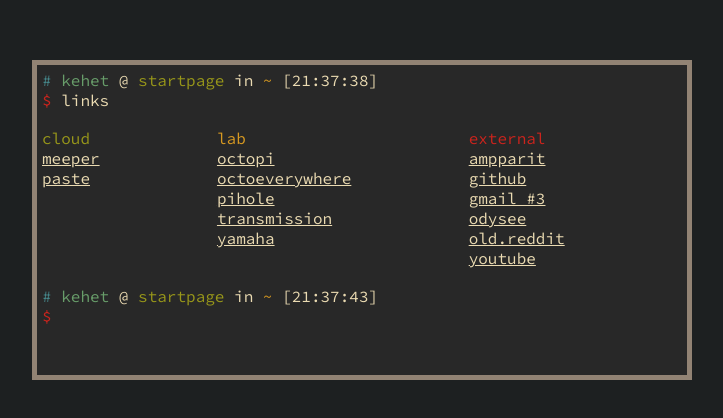
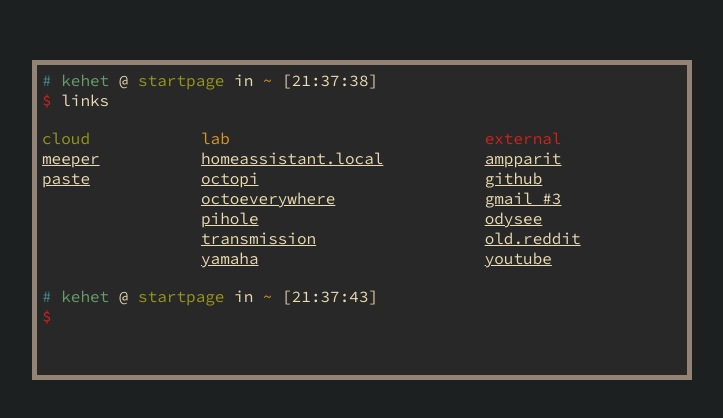
Before and after one commit to Kehet/start-kehet-com, a website built with Vite: page index.html in a window 1280 px wide. Shown: the part 180-598 px from the top of the page, without its empty margins (278-1001 px from the left). Built offline with nearby package versions, Linux system fonts and the light colour scheme.

Commit message:
Update index.html
homeassistant.local

```diff
--- a/index.html
+++ b/index.html
@@ -31,6 +31,7 @@
 
         <ul>
             <li class="dark_yellow">lab</li>
+            <li><a href="http://homeassistant.local:8123/" rel="nofollow">homeassistant.local</a></li>
             <li><a href="http://octopi.local" rel="nofollow">octopi</a></li>
             <li><a href="https://octoeverywhere.com" rel="nofollow">octoeverywhere</a></li>
             <li><a href="http://192.168.1.10/admin/" rel="nofollow">pihole</a></li>
```
